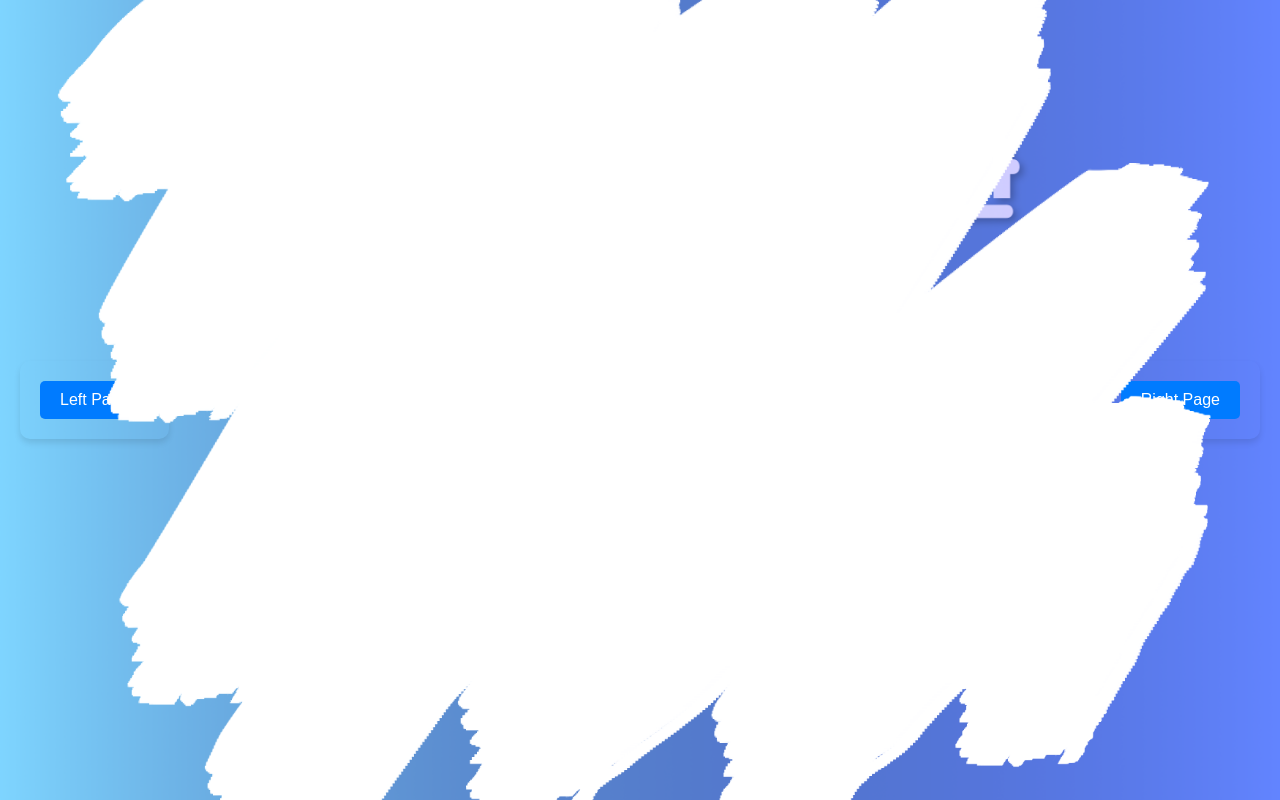
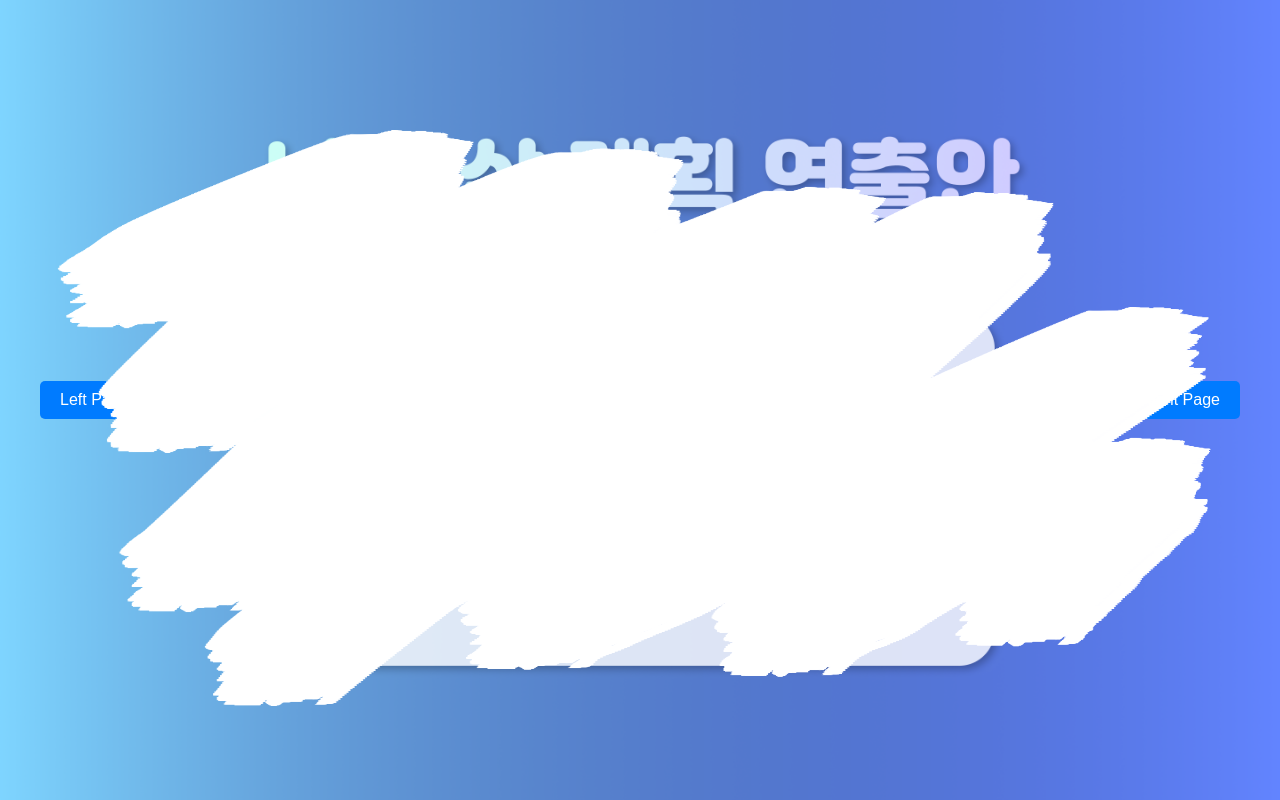
Before and after one commit to acidify04/2024ActFinalAssignment, a Spring Boot app: page / in a window 1280 px wide. Run offline with Spring Boot 4, Linux system fonts and the light colour scheme.

Commit message:
구름 크기 조정

```diff
--- a/2024act/2024act/src/main/resources/static/index.html
+++ b/2024act/2024act/src/main/resources/static/index.html
@@ -46,11 +46,11 @@
         /*}*/
         .top-image {
             position: absolute;
-            top: 0;
+            top: 10%;
             left: 0;
             width: 100%;
-            height: 100%;
-            object-fit: cover;
+            height: 90%;
+            /*object-fit: cover;*/
             z-index: 2;
             cursor: pointer;
             transition: opacity 0.5s ease-out;
@@ -69,7 +69,7 @@
             padding: 20px;
             /*background-color: #fff;*/
             border-radius: 10px;
-            box-shadow: 0 4px 6px rgba(0, 0, 0, 0.1);
+            /*box-shadow: 0 4px 6px rgba(0, 0, 0, 0.1);*/
             /*text-align: left; !* 왼쪽 정렬 *!*/
         }
         .container {
```
